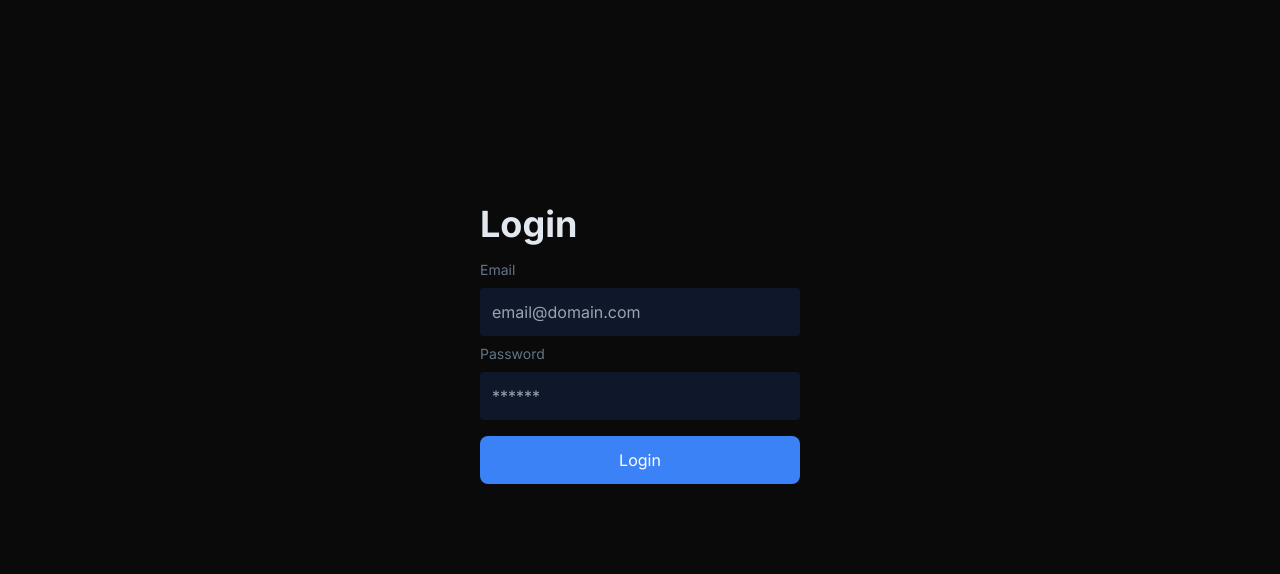
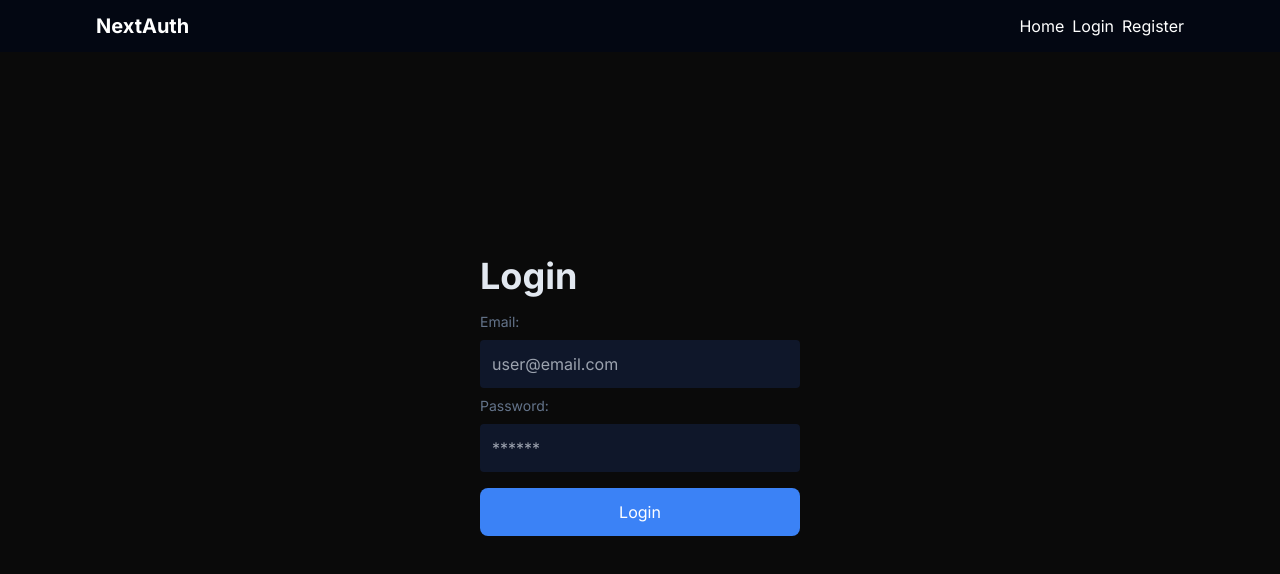
Before and after one commit to rafandco/nextjs-prisma-auth, a Next.js app: page /auth/login in a window 1280 px wide. Shown: the top 574 px of the page. Built offline with nearby package versions, Linux system fonts and the light colour scheme; no server answers.

Commit message:
Add nav and middleware

```diff
--- a/src/app/api/auth/[...nextauth]/route.js
+++ b/src/app/api/auth/[...nextauth]/route.js
@@ -1,18 +1,18 @@
 import NextAuth from "next-auth";
 import CredentialsProvider from "next-auth/providers/credentials";
-import db from "@/app/libs/db";
-import bcrypt from "bcrypt";
+import db from '@/app/libs/db'
+import bcrypt from 'bcrypt'
 
-const authOptions = {
+export const authOptions = {
   providers: [
     CredentialsProvider({
       name: "Credentials",
       credentials: {
-                email: { label: "Email", type: "text", placeholder: "email" },
-                password: { label: " Password", type: "password" },
-
+        email: { label: "Email", type: "text", placeholder: "jsmith" },
+        password: { label: "Password", type: "password", placeholder: "*****" },
       },
       async authorize(credentials, req) {
+        console.log(credentials)
 
         const userFound = await db.user.findUnique({
             where: {
@@ -20,27 +20,27 @@ const authOptions = {
             }
         })
 
-                if (!userFound) {
-                 throw new Error ("No user found")
-                }
+        if (!userFound) throw new Error('No user found')
+
+        console.log(userFound)
 
         const matchPassword = await bcrypt.compare(credentials.password, userFound.password)
 
-                if (!matchPassword) {
-                   throw new Error ("Wrong password")
-                }
+        if (!matchPassword) throw new Error('Wrong password')
 
         return {
             id: userFound.id,
             name: userFound.username,
-                    email: userFound.email
+            email: userFound.email,
         }
+      },
+    }),
+  ],
+  pages: {
+    signIn: "/auth/login",
   }
-        })
-    ]
-}
+};
 
+const handler = NextAuth(authOptions);
 
-const handler = NextAuth(authOptions)
-
-export {handler as GET, handler as POST}
+export { handler as GET, handler as POST };
--- a/src/app/auth/login/page.jsx
+++ b/src/app/auth/login/page.jsx
@@ -10,22 +10,24 @@ function LoginPage() {
     handleSubmit,
     formState: { errors },
   } = useForm()
-
   const router = useRouter()
   const [error, setError] = useState(null)
 
   const onSubmit = handleSubmit(async (data) => {
+    console.log(data)
+
     const res = await signIn("credentials", {
       email: data.email,
       password: data.password,
       redirect: false,
     })
+
     console.log(res)
     if (res.error) {
       setError(res.error)
     } else {
-      setError(null)
       router.push("/dashboard")
+      router.refresh()
     }
   })
 
@@ -33,48 +35,54 @@ function LoginPage() {
     <div className="h-[calc(100vh-7rem)] flex justify-center items-center">
       <form onSubmit={onSubmit} className="w-1/4">
         {error && (
-          <p className="bg-red-500 text-lg text-white p-3 rounded">{error}</p>
+          <p className="bg-red-500 text-lg text-white p-3 rounded mb-2">
+            {error}
+          </p>
         )}
 
         <h1 className="text-slate-200 font-bold text-4xl mb-4">Login</h1>
-        {/* Campo de entrada para el nombre de usuario */}
+
         <label htmlFor="email" className="text-slate-500 mb-2 block text-sm">
-          Email
+          Email:
         </label>
         <input
           type="email"
           {...register("email", {
-            required: { value: true, message: "Email required" }, // Regla de validación: campo requerido
+            required: {
+              value: true,
+              message: "Email is required",
+            },
           })}
           className="p-3 rounded block mb-2 bg-slate-900 text-slate-300 w-full"
-          placeholder="email@domain.com"
+          placeholder="user@email.com"
         />
 
-        {/* Mensaje de error si hay un error en el campo de email */}
         {errors.email && (
           <span className="text-red-500 text-xs">{errors.email.message}</span>
         )}
 
         <label htmlFor="password" className="text-slate-500 mb-2 block text-sm">
-          Password
+          Password:
         </label>
         <input
           type="password"
           {...register("password", {
-            required: { value: true, message: "Password required" }, // Regla de validación: campo requerido
+            required: {
+              value: true,
+              message: "Password is required",
+            },
           })}
           className="p-3 rounded block mb-2 bg-slate-900 text-slate-300 w-full"
           placeholder="******"
         />
 
-        {/* Mensaje de error si hay un error en el campo de password */}
         {errors.password && (
           <span className="text-red-500 text-xs">
             {errors.password.message}
           </span>
         )}
 
-        <button className="bg-blue-500 text-white p-3 rounded-lg w-full mt-2">
+        <button className="w-full bg-blue-500 text-white p-3 rounded-lg mt-2">
           Login
         </button>
       </form>
--- /dev/null
+++ b/src/app/components/Navbar.jsx
@@ -0,0 +1,41 @@
+import Link from "next/link"
+import { getServerSession } from "next-auth/next"
+import { authOptions } from "@/app/api/auth/[...nextauth]/route"
+
+async function Navbar() {
+  const session = await getServerSession(authOptions)
+  console.log(session)
+
+  return (
+    <nav className="flex justify-between items-center bg-gray-950 text-white px-24 py-3">
+      <h1 className="text-xl font-bold">NextAuth</h1>
+
+      <ul className="flex gap-x-2">
+        {!session?.user ? (
+          <>
+            <li>
+              <Link href="/">Home</Link>
+            </li>
+            <li>
+              <Link href="/auth/login">Login</Link>
+            </li>
+            <li>
+              <Link href="/auth/register">Register</Link>
+            </li>
+          </>
+        ) : (
+          <>
+            <li>
+              <Link href="/dashboard">Dashboard</Link>
+            </li>
+            <li>
+              <Link href="/api/auth/signout">Logout</Link>
+            </li>
+          </>
+        )}
+      </ul>
+    </nav>
+  )
+}
+
+export default Navbar
--- a/src/app/dashboard/page.jsx
+++ b/src/app/dashboard/page.jsx
@@ -1,9 +1,19 @@
-function Dashboard() {
+"use client"
+import { signOut } from "next-auth/react"
+
+function DashboardPage() {
   return (
     <section className="h-[calc(100vh-7rem)] flex justify-center items-center">
-      <h1 className="text-white text-5xl">Dashboard</h1>
+      <div>
+        <h1 className="text-white text-5xl">Dashboard</h1>
+        <button
+          className="bg-white text-black px-4 py-2 rounded-md mt-4"
+          onClick={() => signOut()}
+        >
+          Logout
+        </button>
+      </div>
     </section>
   )
 }
-
-export default Dashboard
+export default DashboardPage
--- a/src/app/layout.jsx
+++ b/src/app/layout.jsx
@@ -1,17 +1,21 @@
-import { Inter } from "next/font/google";
-import "./globals.css";
+import Navbar from "@/app/components/Navbar"
+import { Inter } from "next/font/google"
+import "./globals.css"
 
-const inter = Inter({ subsets: ["latin"] });
+const inter = Inter({ subsets: ["latin"] })
 
 export const metadata = {
   title: "Create Next App",
   description: "Generated by create next app",
-};
+}
 
 export default function RootLayout({ children }) {
   return (
     <html lang="en">
-      <body className={inter.className}>{children}</body>
+      <body className={inter.className}>
+        <Navbar />
+        {children}
+      </body>
     </html>
-  );
+  )
 }
--- a/src/app/page.jsx
+++ b/src/app/page.jsx
@@ -1,5 +1,11 @@
 function HomePage() {
-  return <div>HomePage</div>
+  return (
+    <section className="h-[calc(100vh-7rem)] flex justify-center items-center">
+      <div>
+        <h1 className="text-white text-5xl">Home Page</h1>
+      </div>
+    </section>
+  )
 }
 
 export default HomePage
--- /dev/null
+++ b/src/middleware.js
@@ -0,0 +1,3 @@
+export { default } from "next-auth/middleware";
+
+export const config = { matcher: ["/dashboard/:path*", "/cursos/:path*"] }
```
Lines whose indentation alone changed are shown as unchanged.
